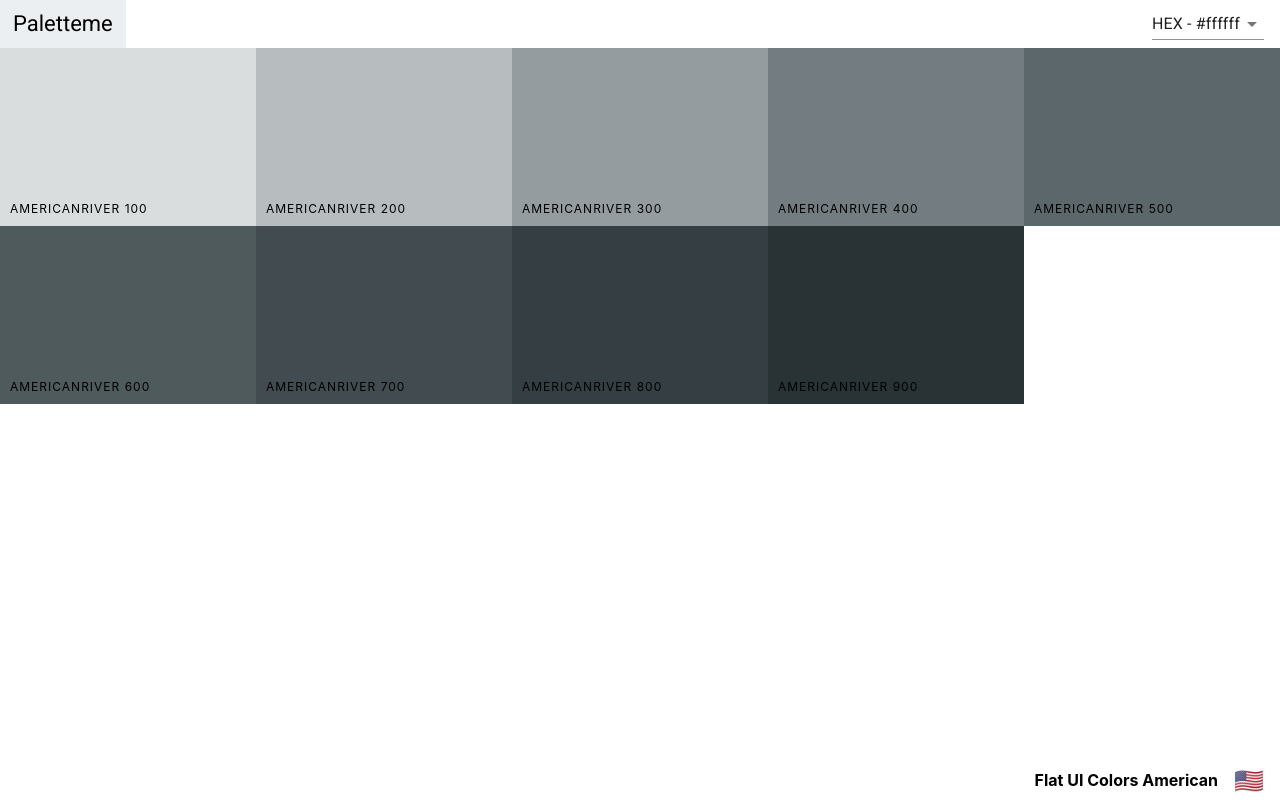
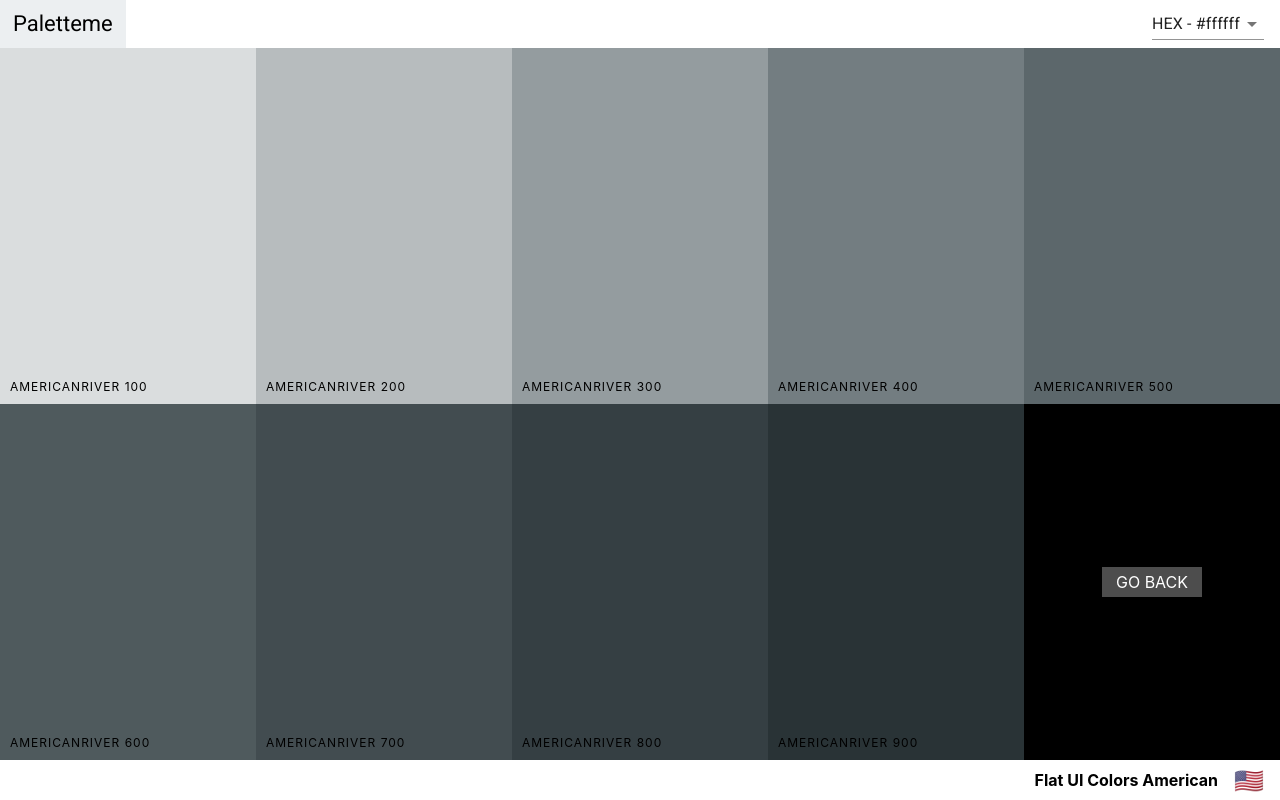
Before and after one commit to AbuCodes/palette-project, a React (Create React App) app: page /palette/flat-ui-colors-american/americanriver in a window 1280 px wide. Built offline with nearby package versions, Linux system fonts and the light colour scheme.

Commit message:
Added go back button

```diff
--- a/src/components/ColorBox.css
+++ b/src/components/ColorBox.css
@@ -8,7 +8,16 @@
   margin-bottom: -4px;
 }
 
-.copy-button {
+.SingleColorPalette .ColorBox {
+  height: 50%;
+}
+
+.ColorBox.go-back {
+  background-color: black;
+}
+
+.copy-button,
+.back-button {
   width: 100px;
   height: 30px;
   position: absolute;
@@ -25,6 +34,10 @@
   color: white;
   text-transform: uppercase;
   border: none;
+  text-decoration: none;
+}
+
+.copy-button {
   opacity: 0;
 }
 
--- a/src/components/SingleColorPalette.js
+++ b/src/components/SingleColorPalette.js
@@ -1,4 +1,5 @@
 import React, { Component } from 'react';
+import { Link } from 'react-router-dom';
 import Navbar from './Navbar';
 import ColorBox from './ColorBox';
 import PaletteFooter from './PaletteFooter';
@@ -29,7 +30,7 @@
 
   render() {
     const { format } = this.state;
-    const { paletteName, emoji } = this.props.palette;
+    const { paletteName, emoji, id } = this.props.palette;
     const colorBoxes = this._shades.map((color) => (
       <ColorBox
         key={color.name}
@@ -39,9 +40,16 @@
       />
     ));
     return (
-      <div className='Palette'>
+      <div className='SingleColorPalette Palette'>
         <Navbar handleChange={this.changeFormat} showAllColors={false} />
-        <div className='Palette-colors'>{colorBoxes}</div>
+        <div className='Palette-colors'>
+          {colorBoxes}
+          <div className='go-back ColorBox'>
+            <Link to={`/palette/${id}`} className='back-button'>
+              GO BACK
+            </Link>
+          </div>
+        </div>
         <PaletteFooter paletteName={paletteName} emoji={emoji} />
       </div>
     );
```
